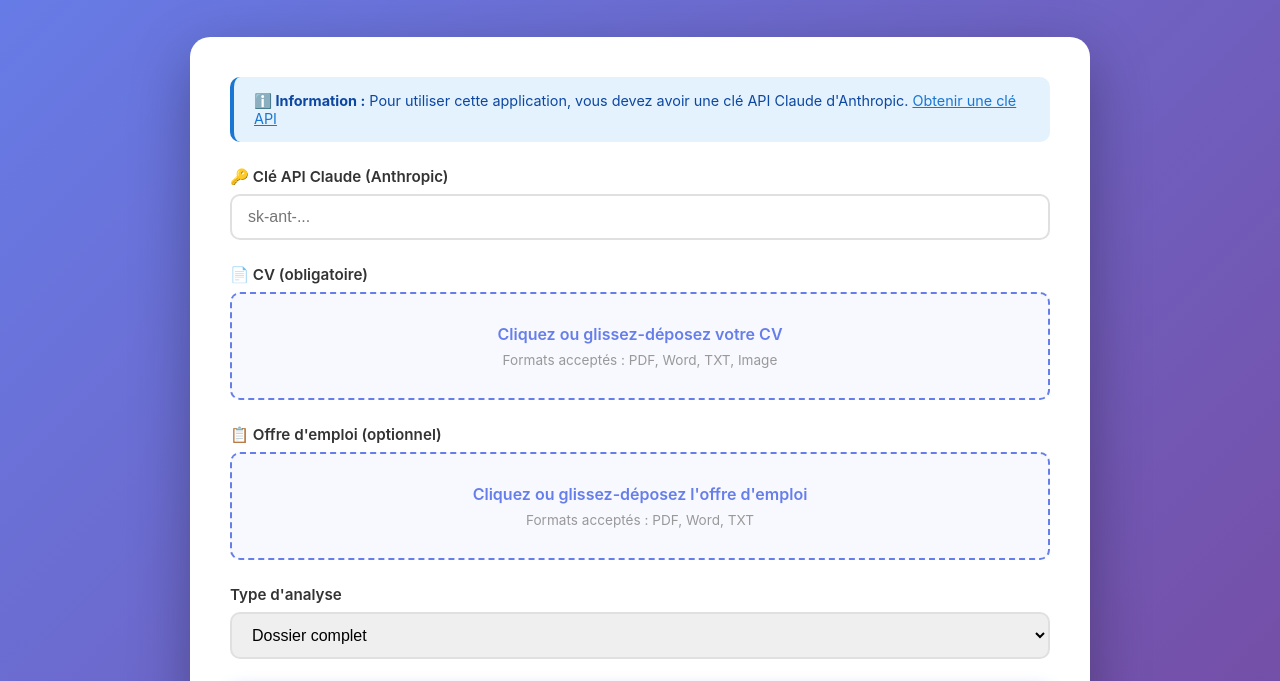
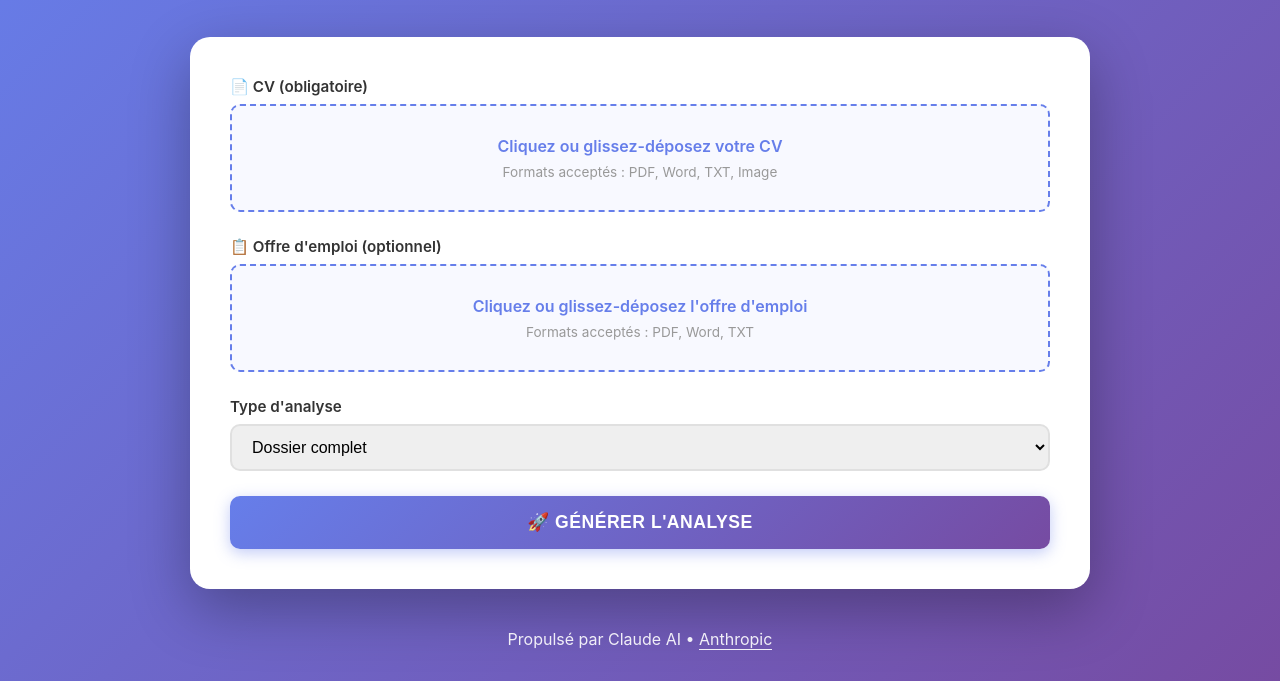
Before and after one commit to DoukyDPA/iamonjobv3, a plain HTML site: page frontend/index.html in a window 1280 px wide. Shown: the part 116-797 px from the top of the page. Drawn offline with Linux system fonts and the light colour scheme; no server answers.

Commit message:
Remove API key input from analysis form
Removed API key input and related information from the form.

```diff
--- a/frontend/index.html
+++ b/frontend/index.html
@@ -326,19 +326,9 @@
         </div>
 
         <div class="card">
-            <div class="info-box">
-                <strong>ℹ️ Information :</strong> Pour utiliser cette application, vous devez avoir une clé API Claude d'Anthropic.
-                <a href="https://console.anthropic.com/" target="_blank" style="color: #1976d2;">Obtenir une clé API</a>
-            </div>
-
             <div class="error" id="error"></div>
 
             <form id="analysisForm">
-                <div class="form-group">
-                    <label for="apiKey">🔑 Clé API Claude (Anthropic)</label>
-                    <input type="password" id="apiKey" placeholder="sk-ant-..." required>
-                </div>
-
                 <div class="form-group">
                     <label>📄 CV (obligatoire)</label>
                     <div class="file-upload" id="cvUpload">
@@ -508,7 +498,6 @@
 
             try {
                 const formData = new FormData();
-                formData.append('api_key', document.getElementById('apiKey').value);
                 formData.append('cv', document.getElementById('cvFile').files[0]);
 
                 const jobFile = document.getElementById('jobFile').files[0];
```
